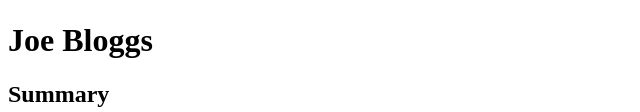
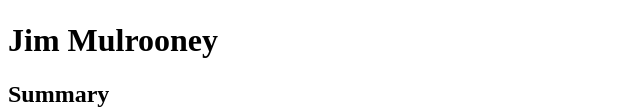
Before and after one commit to jamesmulrooney/Resume, a plain HTML site: page index.html in a window 1280 px wide. Shown: the part 211-323 px from the top of the page, without its empty margins (0-640 px from the left). Drawn offline with Linux system fonts and the light colour scheme.

Commit message:
Update index.html

```diff
--- a/index.html
+++ b/index.html
@@ -7,7 +7,7 @@
     <img src = "20221013_112100.jpg" width="200" height="200" alt="me"/>
 
 
-<h1>Joe Bloggs</h1>
+<h1>Jim Mulrooney</h1>
 
 
 <h2>Summary</h2>
```
